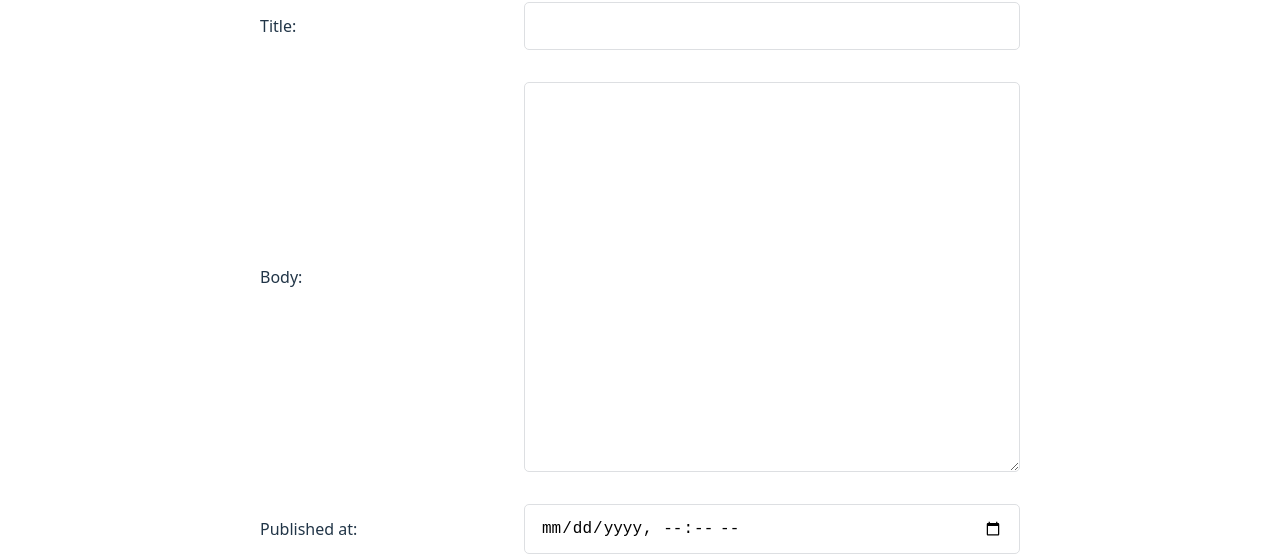
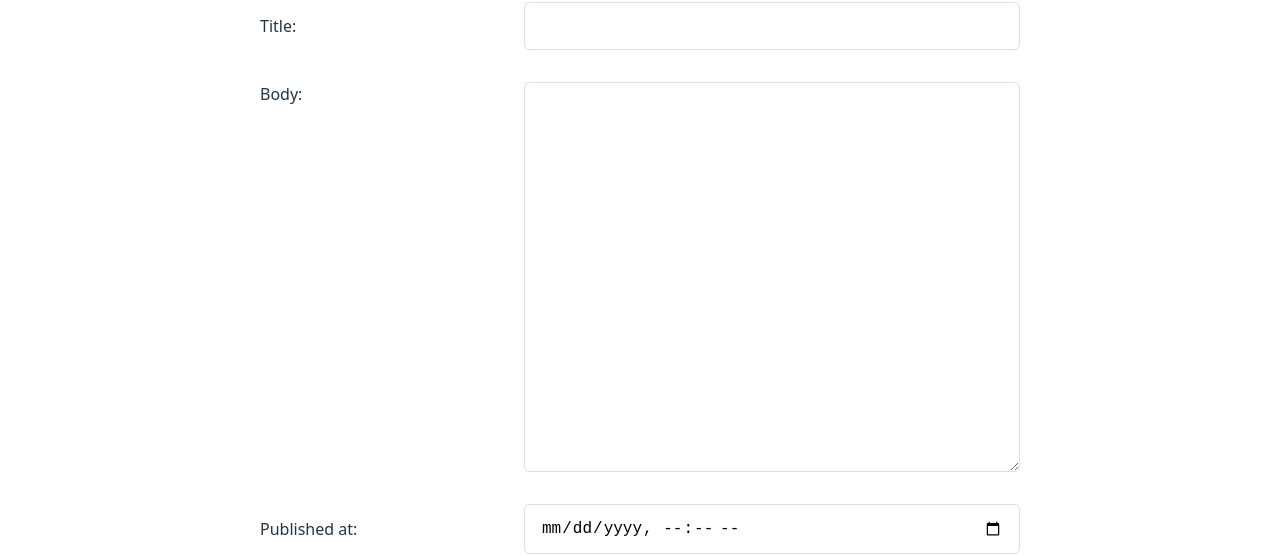
Before and after one commit to rubicon2/bloggeroo-web-client-admin, a React (Vite) app: page /blogs/new in a window 1280 px wide. Shown: the part 244-800 px from the top of the page. Built offline with nearby package versions, Linux system fonts and the light colour scheme.

Commit message:
Fix: blog form textarea label text appearing comically low down at center of a long blog input

```diff
--- a/src/components/blogs/blogForm.jsx
+++ b/src/components/blogs/blogForm.jsx
@@ -2,6 +2,11 @@ import { GeneralButton } from '../styles/buttons';
 import { Form, FormRow } from '../styles/searchForm';
 import { useState } from 'react';
 import styled from 'styled-components';
+
+// Otherwise with a long blog, the label will appear comically far down.
+const BlogTextAreaLabelText = styled.div`
+  align-self: start;
+`;
 
 const BlogTextArea = styled.textarea`
   resize: vertical;
@@ -45,7 +50,7 @@ export default function BlogForm({
         <small>{validationErrors?.title}</small>
       </FormRow>
       <FormRow>
-        Body:
+        <BlogTextAreaLabelText>Body:</BlogTextAreaLabelText>
         <BlogTextArea
           name="body"
           rows="20"
```
